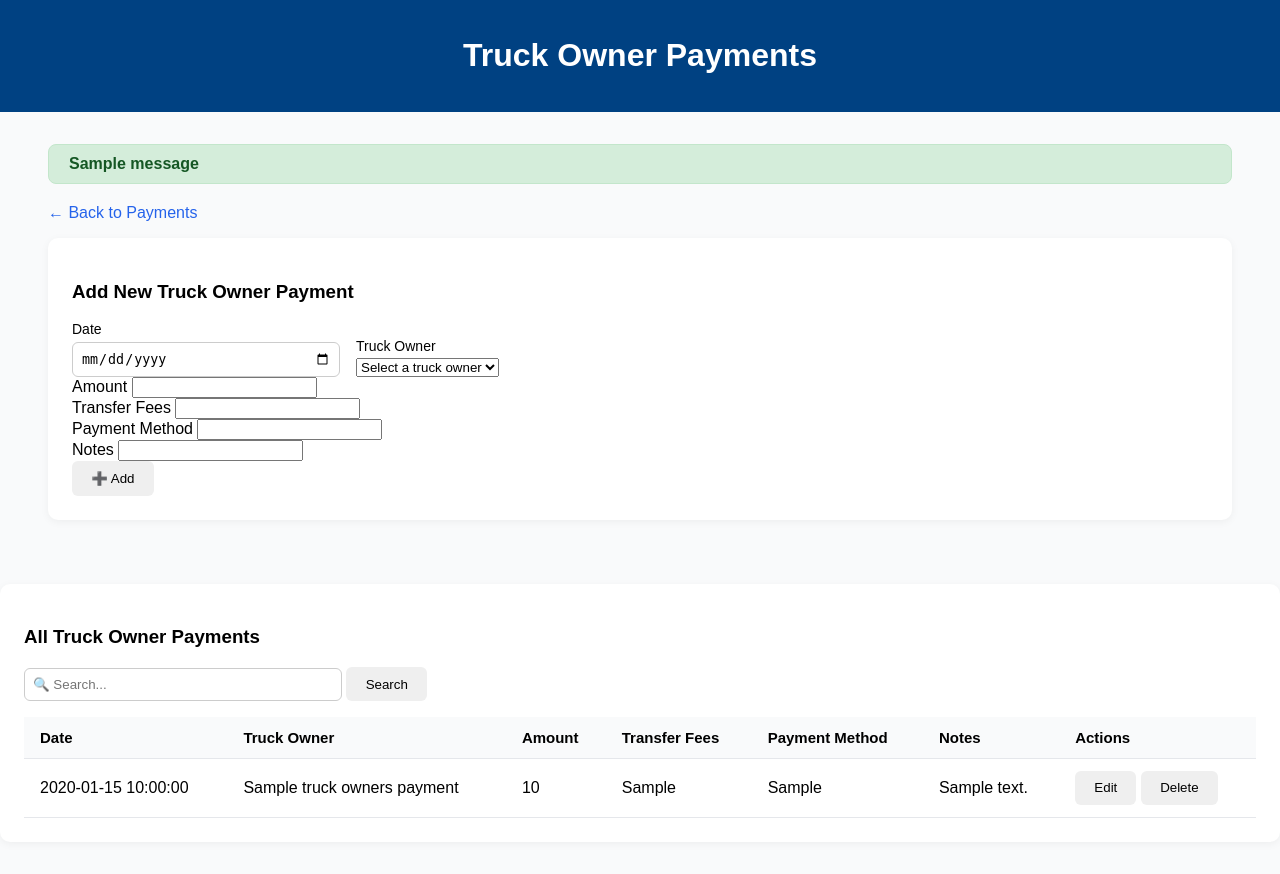
After one commit to zain3125/dashboard, a Flask app: page /payment/truck-owner in a window 1280 px wide. The commit adds this page. Run offline with Flask 3, Linux system fonts and the light colour scheme; one stand-in notice (Sample message) is shown; a database or web service that is not in the repository returns one stand-in record (values such as "Sample title"); data that the repository does not hold is empty; some libraries are stand-ins or nearby versions.

Commit message:
add payment tables

```diff
--- /dev/null
+++ b/routes/payment_routes.py
@@ -0,0 +1,168 @@
+from flask import render_template, request, redirect, url_for, flash, jsonify
+from services.payment_services import (
+    get_supplier_payments, add_supplier_payment,
+    get_truck_owner_payments, add_truck_owner_payment,
+    update_supplier_payment, delete_supplier_payment,
+    update_truck_owner_payment, delete_truck_owner_payment
+)
+from services.table_managers import SupplierManager, TruckOwnerManager
+
+# إنشاء مدراء الجداول
+supplier_manager = SupplierManager()
+truck_owner_manager = TruckOwnerManager()
+
+
+def register_payment_routes(app):
+    @app.route("/payment")
+    def payment():
+        return render_template("payment.html")
+
+    # دفع للموردين
+    @app.route("/payment/supplier", methods=["GET", "POST"])
+    def supplier_payment():
+        if request.method == "POST":
+            date_id = request.form.get("date_id", "").replace('-', '')
+            supplier_id_str = request.form.get("supplier_id")  # يجب أن يتطابق هذا الاسم مع HTML
+
+            if not supplier_id_str:
+                flash("يجب اختيار مورد قبل إضافة الدفعة.", "danger")
+                return redirect(url_for("supplier_payment"))
+
+            try:
+                supplier_id = int(supplier_id_str)
+                amount = float(request.form.get("amount") or 0)
+                transfer_fees = float(request.form.get("transfer_fees") or 0)
+                payment_method = request.form.get("payment_method")
+                notes = request.form.get("notes")
+            except (ValueError, KeyError) as e:
+                flash(f"خطأ في إدخال البيانات: {str(e)}. تأكد من إدخال قيم صحيحة.", "danger")
+                return redirect(url_for("supplier_payment"))
+
+            try:
+                add_supplier_payment(
+                    date_id,
+                    supplier_id,
+                    amount,
+                    transfer_fees,
+                    payment_method,
+                    notes
+                )
+                flash("تمت إضافة دفعة للمورد بنجاح.", "success")
+            except Exception as e:
+                flash(f"حدث خطأ أثناء إضافة الدفعة: {str(e)}", "danger")
+
+            return redirect(url_for("supplier_payment"))
+
+        # جلب المدفوعات
+        payments = get_supplier_payments(request.args.get("query"))
+        # جلب قائمة الموردين
+        suppliers, _ = supplier_manager.fetch_all(limit=1000, offset=0)
+
+        return render_template("supplier_payment.html", payments=payments, suppliers=suppliers)
+
+    # دفع لمالكي الشاحنات
+    @app.route("/payment/truck-owner", methods=["GET", "POST"])
+    def truck_owner_payment():
+        if request.method == "POST":
+            date_id = request.form.get("date_id", "").replace('-', '')
+            owner_id_str = request.form.get("owner_id")
+
+            if not owner_id_str:
+                flash("يجب اختيار مالك شاحنة قبل إضافة الدفعة.", "danger")
+                return redirect(url_for("truck_owner_payment"))
+
+            try:
+                owner_id = int(owner_id_str)
+                amount = float(request.form.get("amount") or 0)
+                transfer_fees = float(request.form.get("transfer_fees") or 0)
+                payment_method = request.form.get("payment_method")
+                notes = request.form.get("notes")
+            except (ValueError, KeyError) as e:
+                flash(f"خطأ في إدخال البيانات: {str(e)}. تأكد من إدخال قيم صحيحة.", "danger")
+                return redirect(url_for("truck_owner_payment"))
+
+            try:
+                add_truck_owner_payment(
+                    date_id,
+                    owner_id,
+                    amount,
+                    transfer_fees,
+                    payment_method,
+                    notes
+                )
+                flash("تمت إضافة دفعة لمالك الشاحنة بنجاح.", "success")
+            except Exception as e:
+                flash(f"حدث خطأ أثناء إضافة الدفعة: {str(e)}", "danger")
+
+            return redirect(url_for("truck_owner_payment"))
+
+        # جلب المدفوعات
+        payments = get_truck_owner_payments(request.args.get("query"))
+        # جلب قائمة مالكي الشاحنات
+        owners, _ = truck_owner_manager.fetch_all(limit=1000, offset=0)
+
+        return render_template("truck_owner_payment.html", payments=payments, owners=owners)
+
+    # تحديث دفعة مورد
+    @app.route("/update_supplier_payment", methods=["POST"])
+    def update_supplier_payment_route():
+        data = request.get_json()
+        if not data:
+            return jsonify({"success": False, "error": "Invalid JSON"}), 400
+
+        try:
+            update_supplier_payment(
+                data["id"],
+                data["amount"],
+                data.get("transfer_fees"),
+                data.get("payment_method"),
+                data.get("notes")
+            )
+            return jsonify({"success": True})
+        except Exception as e:
+            return jsonify({"success": False, "error": str(e)}), 500
+
+    # حذف دفعة مورد
+    @app.route("/delete_supplier_payment", methods=["POST"])
+    def delete_supplier_payment_route():
+        data = request.get_json()
+        if not data or "id" not in data:
+            return jsonify({"success": False, "error": "Invalid JSON"}), 400
+
+        try:
+            delete_supplier_payment(data["id"])
+            return jsonify({"success": True})
+        except Exception as e:
+            return jsonify({"success": False, "error": str(e)}), 500
+
+    # تحديث دفعة مالك الشاحنة
+    @app.route("/update_truck_owner_payment", methods=["POST"])
+    def update_truck_owner_payment_route():
+        data = request.get_json()
+        if not data:
+            return jsonify({"success": False, "error": "Invalid JSON"}), 400
+
+        try:
+            update_truck_owner_payment(
+                data["id"],
+                data["amount"],
+                data.get("transfer_fees"),
+                data.get("payment_method"),
+                data.get("notes")
+            )
+            return jsonify({"success": True})
+        except Exception as e:
+            return jsonify({"success": False, "error": str(e)}), 500
+
+    # حذف دفعة مالك الشاحنة
+    @app.route("/delete_truck_owner_payment", methods=["POST"])
+    def delete_truck_owner_payment_route():
+        data = request.get_json()
+        if not data or "id" not in data:
+            return jsonify({"success": False, "error": "Invalid JSON"}), 400
+
+        try:
+            delete_truck_owner_payment(data["id"])
+            return jsonify({"success": True})
+        except Exception as e:
+            return jsonify({"success": False, "error": str(e)}), 500
--- a/routes/routes.py
+++ b/routes/routes.py
@@ -4,6 +4,7 @@ from .main_routes import register_main_routes
 from .dimension_routes import register_dimension_routes
 from .transaction_routes import register_transaction_routes
 from .custody_routes import register_custody_routes
+from .payment_routes import register_payment_routes
 
 
 def register_routes(app):
@@ -12,3 +13,4 @@ def register_routes(app):
     register_dimension_routes(app)
     register_transaction_routes(app)
     register_custody_routes(app)
+    register_payment_routes(app)
--- /dev/null
+++ b/static/scripts/truck_owner_payment.js
@@ -0,0 +1,105 @@
+document.addEventListener("DOMContentLoaded", function () {
+    const table = document.getElementById("truckOwnerTable");
+
+    table.addEventListener("click", function (event) {
+        const target = event.target;
+        const row = target.closest("tr");
+        const paymentId = row.dataset.paymentId;
+
+        if (target.classList.contains("edit-btn")) {
+            toggleEditMode(row);
+        } else if (target.classList.contains("delete-btn")) {
+            if (confirm(`هل أنت متأكد من حذف عملية الدفع رقم ${paymentId}؟`)) {
+                deleteRecord(paymentId);
+            }
+        } else if (target.classList.contains("save-btn")) {
+            toggleEditMode(row);
+        } else if (target.classList.contains("cancel-btn")) {
+            cancelEditMode(row);
+        }
+    });
+
+    function toggleEditMode(row) {
+        // منع تفعيل التعديل على أكثر من صف
+        if (document.querySelector("tr.edit-mode") && !row.classList.contains("edit-mode")) {
+            alert("أنهاء تعديل الصف الحالي أولاً");
+            return;
+        }
+
+        if (row.classList.contains("edit-mode")) {
+            // حفظ التعديلات
+            const updatedData = {};
+            row.querySelectorAll("td[data-field]").forEach(cell => {
+                const input = cell.querySelector("input, select");
+                updatedData[cell.dataset.field] = input.value;
+            });
+            updatedData.id = row.dataset.paymentId;
+            updateRecord(updatedData);
+        } else {
+            // تفعيل وضع التعديل
+            row.classList.add("edit-mode");
+            row.querySelectorAll("td[data-field]").forEach(cell => {
+                const originalValue = cell.textContent.trim();
+                const fieldName = cell.dataset.field;
+
+                if (fieldName === "owner_name") {
+                    // هنا يمكن إضافة قائمة منسدلة لمالكي الشاحنات إذا لزم الأمر
+                    // حاليًا، يتم التعامل معها كنص فقط
+                    cell.innerHTML = `<input type="text" value="${originalValue}" data-original-value="${originalValue}" disabled>`;
+                } else {
+                    cell.innerHTML = `<input type="text" value="${originalValue}" data-original-value="${originalValue}">`;
+                }
+            });
+            row.querySelector(".actions-cell").innerHTML = `
+                <button type="button" class="save-btn">💾</button>
+                <button type="button" class="cancel-btn">✖</button>
+            `;
+        }
+    }
+
+    function cancelEditMode(row) {
+        row.classList.remove("edit-mode");
+        row.querySelectorAll("td[data-field]").forEach(cell => {
+            const originalValue = cell.querySelector("input").dataset.originalValue;
+            cell.textContent = originalValue;
+        });
+        row.querySelector(".actions-cell").innerHTML = `
+            <button type="button" class="edit-btn">Edit</button>
+            <button type="button" class="delete-btn">Delete</button>
+        `;
+    }
+
+    function updateRecord(data) {
+        fetch('/update_truck_owner_payment', {
+            method: 'POST',
+            headers: { 'Content-Type': 'application/json' },
+            body: JSON.stringify(data)
+        })
+            .then(res => res.json())
+            .then(result => {
+                if (result.success) {
+                    window.location.reload();
+                } else {
+                    alert("خطأ في التحديث: " + result.error);
+                }
+            })
+            .catch(err => console.error(err));
+    }
+
+    function deleteRecord(id) {
+        fetch('/delete_truck_owner_payment', {
+            method: 'POST',
+            headers: { 'Content-Type': 'application/json' },
+            body: JSON.stringify({ id })
+        })
+            .then(res => res.json())
+            .then(result => {
+                if (result.success) {
+                    window.location.reload();
+                } else {
+                    alert("خطأ في الحذف: " + result.error);
+                }
+            })
+            .catch(err => console.error(err));
+    }
+});
--- a/static/style.css
+++ b/static/style.css
@@ -65,6 +65,7 @@ body {
 .calendar { border-left: 6px solid #3b82f6; }
 .add { border-left: 6px solid #10b981; }
 .db { border-left: 6px solid #a855f7; }
+.pay { border-left: 6px solid #ec3131; }
 .chart { border-left: 6px solid #f59e0b; }
 .gear { border-left: 6px solid #6b7280; }
 .wallet { border-left: 6px solid #ec4899; }
@@ -255,3 +256,10 @@ table th {
     background-color: #f8d7da;
     color: #721c24;
 }
+
+table td input {
+    width: 100%;
+    box-sizing: border-box;
+    padding: 4px;
+    font-size: 14px;
+}
--- a/templates/dashboard.html
+++ b/templates/dashboard.html
@@ -44,6 +44,11 @@
                 <p>Manage suppliers, zones, and reference data</p>
             </a>
 
+            <a href="{{ url_for('payment') }}" class="card pay">
+                <h3>payment</h3>
+                <p>Manage suppliers and truck_owners</p>
+            </a>
+
             <a href="#" class="card chart">
                 <h3>Analytics</h3>
                 <p>View insights and performance metrics</p>
--- /dev/null
+++ b/templates/truck_owner_payment.html
@@ -0,0 +1,106 @@
+<!DOCTYPE html>
+<html lang="en">
+<head>
+  <meta charset="UTF-8">
+  <meta name="viewport" content="width=device-width, initial-scale=1.0"/>
+  <title>Truck Owner Payments</title>
+  <link rel="stylesheet" href="{{ url_for('static', filename='style.css') }}">
+</head>
+<body>
+  <div class="header">
+    <h1>Truck Owner Payments</h1>
+  </div>
+  <div class="page-container">
+    {% with messages = get_flashed_messages(with_categories=true) %}
+    {% if messages %}
+        <div class="flash-messages">
+            {% for category, message in messages %}
+                <div class="flash flash-{{ category }}">{{ message }}</div>
+            {% endfor %}
+        </div>
+    {% endif %}
+    {% endwith %}
+
+    <a class="back-link" href="{{ url_for('payment') }}">← Back to Payments</a>
+
+    <div class="form-card">
+      <h3>Add New Truck Owner Payment</h3>
+        <form method="POST">
+          <div class="form-row">
+            <div>
+              <label for="date_id">Date</label>
+              <input type="date" name="date_id" id="date_id" required>
+            </div>
+            <div>
+                <label for="owner_id">Truck Owner</label>
+                <select name="owner_id" id="owner_id" required>
+                    <option value="" disabled selected>Select a truck owner</option>
+                    {% for o in owners %}
+                      <option value="{{ o.id }}">{{ o.truck_owner }}</option>
+                    {% endfor %}
+                </select>
+            </div>
+            </div>
+            <div>
+              <label for="amount">Amount</label>
+              <input type="number" name="amount" id="amount" required>
+            </div>
+            <div>
+              <label for="transfer_fees">Transfer Fees</label>
+              <input type="number" name="transfer_fees" id="transfer_fees">
+            </div>
+            <div>
+              <label for="payment_method">Payment Method</label>
+              <input type="text" name="payment_method" id="payment_method">
+            </div>
+            <div>
+              <label for="notes">Notes</label>
+              <input type="text" name="notes" id="notes">
+            </div>
+            <div>
+              <button type="submit">➕ Add</button>
+            </div>
+          </div>
+        </form>
+    </div>
+
+    <div class="table-card">
+        <h3>All Truck Owner Payments</h3>
+        <form method="GET" action="{{ url_for('truck_owner_payment') }}" class="search-form">
+            <input type="text" name="query" class="search-input" placeholder="🔍 Search..." value="{{ request.args.get('query', '') }}">
+            <button type="submit">Search</button>
+        </form>
+        <table>
+          <thead>
+            <tr>
+              <th>Date</th>
+              <th>Truck Owner</th>
+              <th>Amount</th>
+              <th>Transfer Fees</th>
+              <th>Payment Method</th>
+              <th>Notes</th>
+              <th>Actions</th>
+            </tr>
+          </thead>
+          <tbody id="truckOwnerTable">
+            {% for row in payments %}
+            <tr data-payment-id="{{ row.truck_owner_transaction_id }}">
+              <td data-field="date_id">{{ row.date_id }}</td>
+              <td data-field="owner_name">{{ row.owner_name }}</td>
+               <td data-field="amount">{{ row.amount }}</td>
+              <td data-field="transfer_fees">{{ row.transfer_fees }}</td>
+              <td data-field="payment_method">{{ row.payment_method }}</td>
+              <td data-field="notes">{{ row.notes }}</td>
+              <td class="actions-cell">
+                <button type="button" class="edit-btn">Edit</button>
+                <button type="button" class="delete-btn">Delete</button>
+              </td>
+            </tr>
+            {% endfor %}
+          </tbody>
+        </table>
+    </div>
+  </div>
+  <script src="{{ url_for('static', filename='scripts/truck_owner_payment.js') }}"></script>
+</body>
+</html>
```
Also changed, not shown: services/payment_services.py (added, +101 -0 lines), static/scripts/supplier_payment.js (added, +97 -0 lines), templates/payment.html (added, +31 -0 lines), templates/supplier_payment.html (added, +105 -0 lines).
